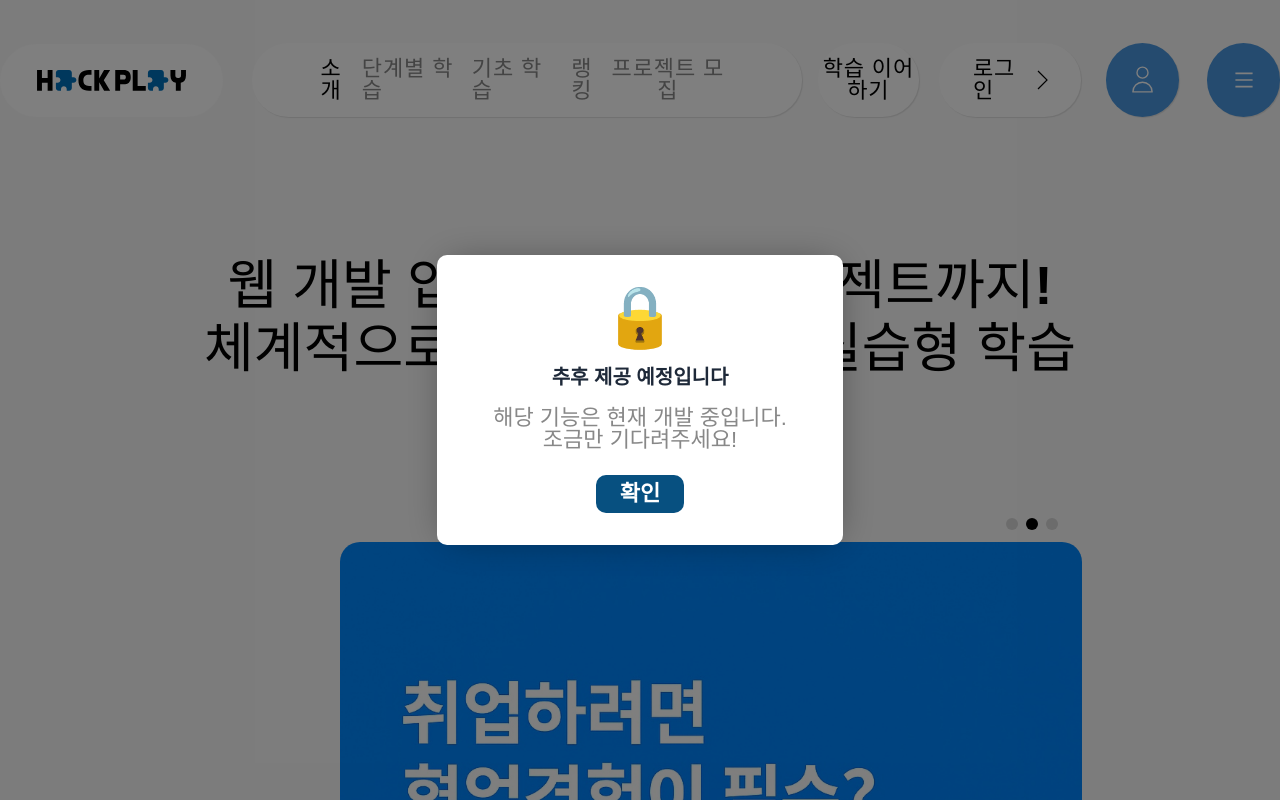
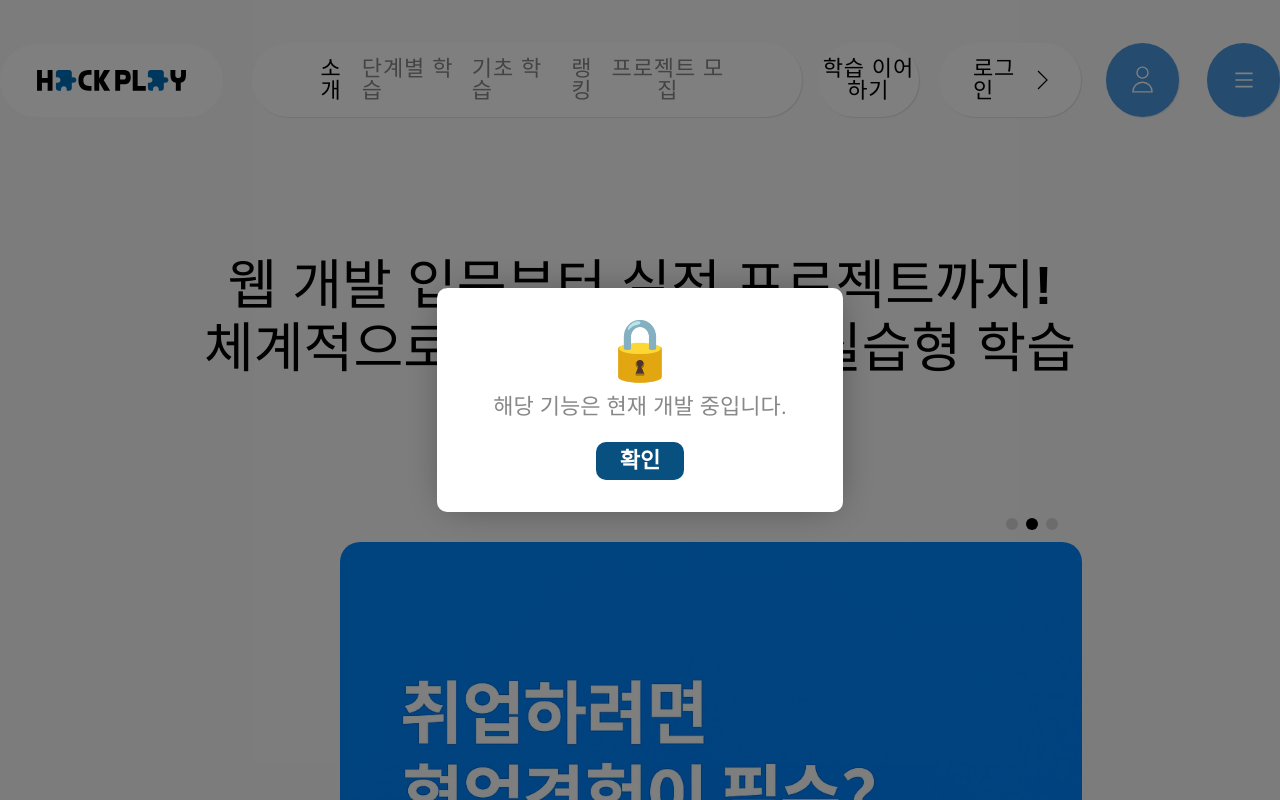
Before and after one commit to hackathon-education/hackplay_front, a React (Vite) app: page / in a window 1280 px wide. Both pictures are taken after a click on the button "랭킹". Shown: the top 800 px of the page. Built offline with nearby package versions, Linux system fonts and the light colour scheme; no server answers; a web font is replaced by a local one.

Commit message:
✨ feat: LockModal 컴포넌트에 메시지 프로퍼티 추가 및 기본 메시지 변경

```diff
--- a/src/components/LockModal.tsx
+++ b/src/components/LockModal.tsx
@@ -3,9 +3,10 @@ import { AnimatePresence, motion } from 'framer-motion';
 interface LockModalProps {
   isOpen: boolean;
   onClose: () => void;
+  message?: string;
 }
 
-const LockModal: React.FC<LockModalProps> = ({ isOpen, onClose }) => {
+const LockModal: React.FC<LockModalProps> = ({ isOpen, onClose, message }) => {
   return (
     <AnimatePresence>
       {isOpen && (
@@ -24,12 +25,7 @@ const LockModal: React.FC<LockModalProps> = ({ isOpen, onClose }) => {
             transition={{ duration: 0.25, ease: 'easeOut' }}
           >
             <div className="text-6xl mb-4">🔒</div>
-            <h3 className="text-xl font-bold mb-4 text-gray-800">추후 제공 예정입니다</h3>
-            <p className="text-gray-600 mb-6">
-              해당 기능은 현재 개발 중입니다.
-              <br />
-              조금만 기다려주세요!
-            </p>
+            <p className="text-gray-600 mb-6">{message ?? '해당 기능은 현재 개발 중입니다.'}</p>
             <button
               onClick={onClose}
               className="bg-blue-500 hover:bg-blue-600 text-white font-bold py-2 px-6 rounded-lg transition-colors"
```
